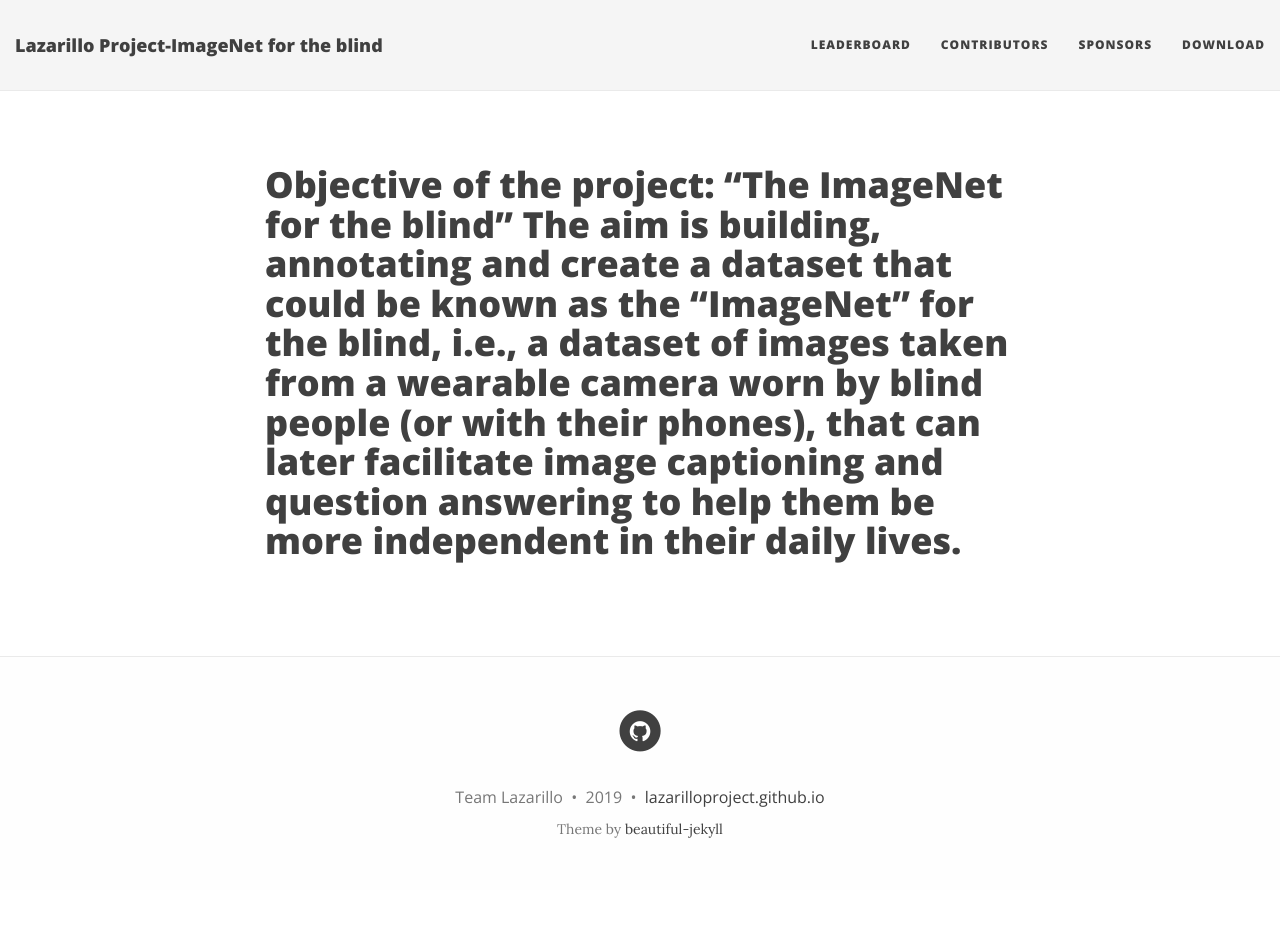
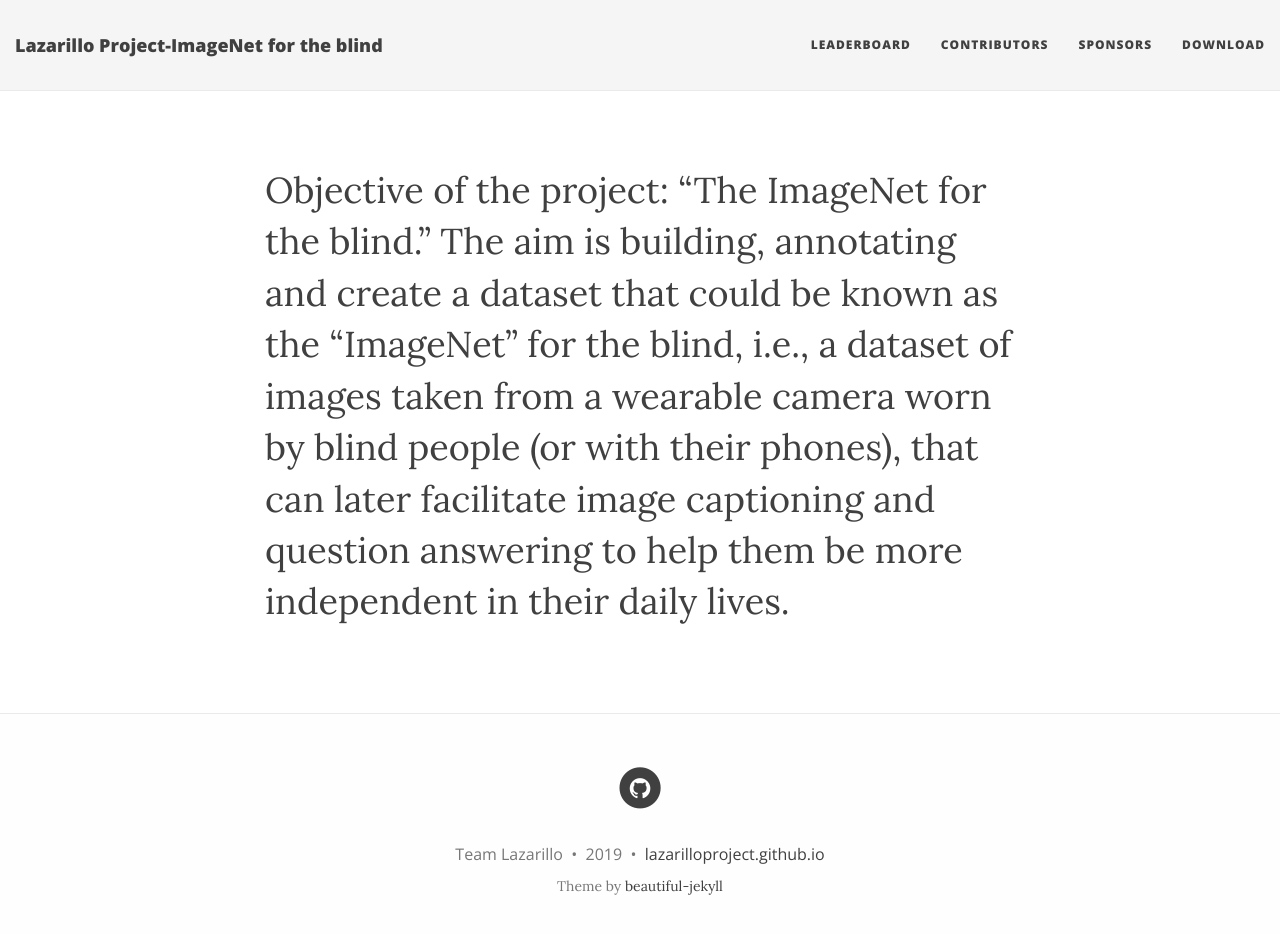
Before and after one commit to lazarilloproject/lazarilloproject.github.io, a Jekyll site: the page built from index.html, in a window 1280 px wide and 947 px high. Shown: the top 934 px of the window. Built offline with Jekyll 4.4.1, drawn with Linux system fonts in a browser that asks for light colours; nearby versions of some CDN libraries; the list of posts is cut into pages by our own code.

Commit message:
Update index.html

```diff
--- a/index.html
+++ b/index.html
@@ -15,10 +15,11 @@ use-site-title: true
 
 <div class="post-preview">
 
-        <h2 class="post-title">
-            Objective of the project: “The ImageNet for the blind”
+        <h class="post-title">
+            Objective of the project: “The ImageNet for the blind.”
+
 The aim is building, annotating and create a dataset that could be known as the “ImageNet” for the blind, i.e., a dataset of images taken from a wearable camera worn by blind people (or with their phones), that can later facilitate image captioning and question answering to help them be more independent in their daily lives.
-        </h2>
+        </h>
 
 
 
```
